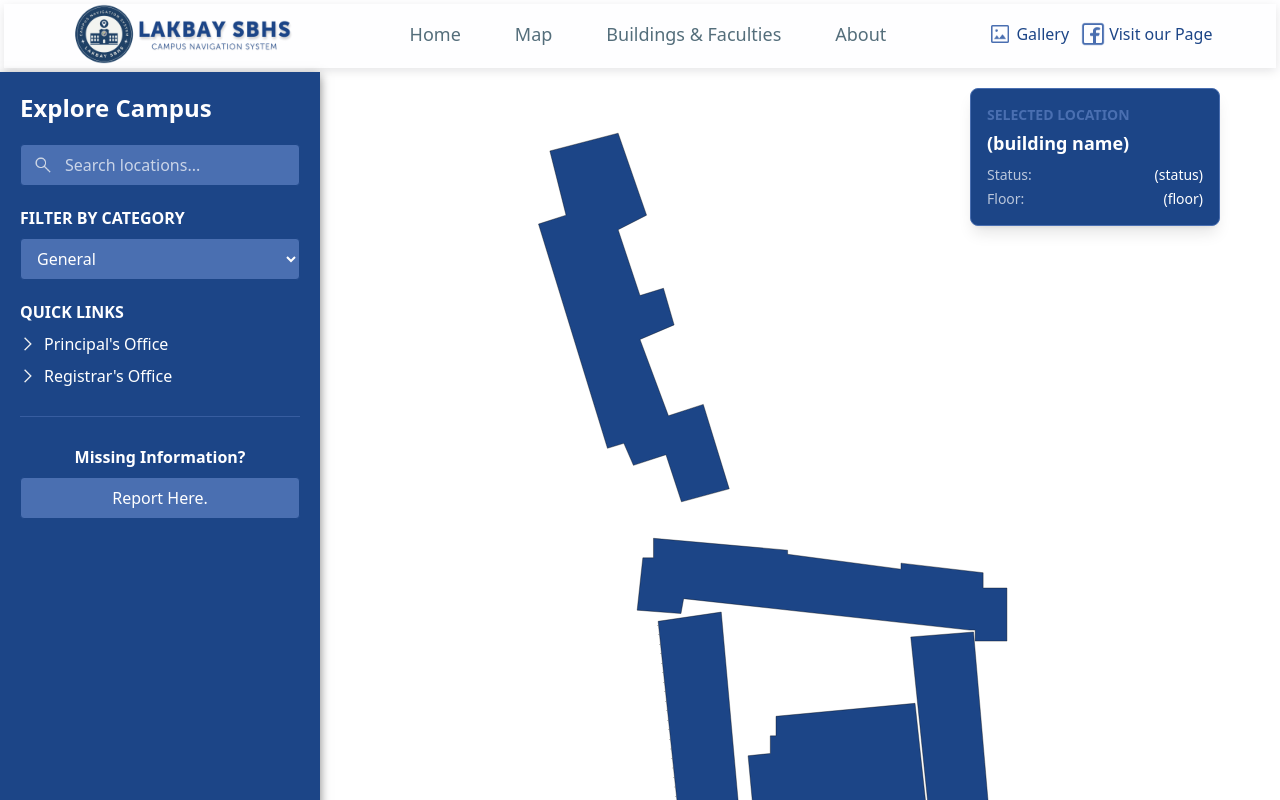
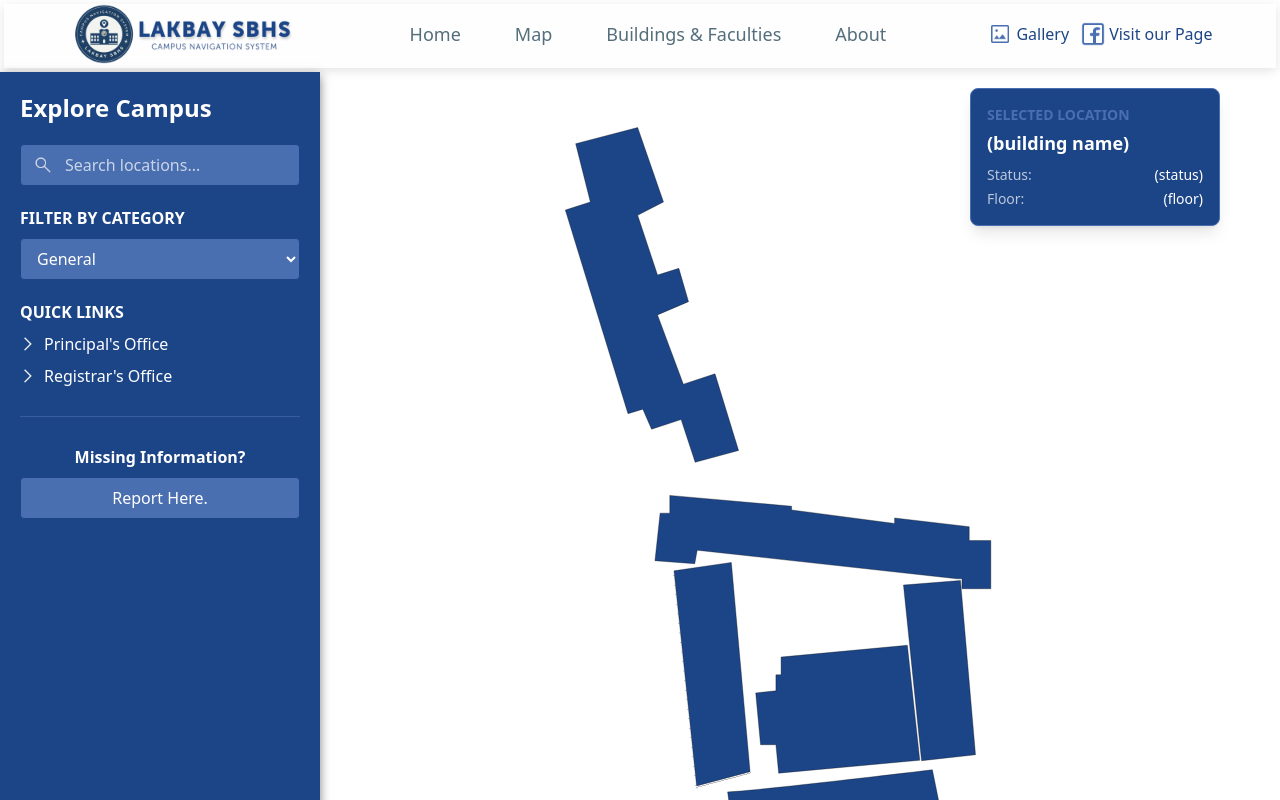
Before and after one commit to Wanji07/LAKBAY-SBHS, a React (Vite) app in the folder web/: page /map in a window 1280 px wide. Shown: the top 800 px of the page. Built offline with nearby package versions, Linux system fonts and the light colour scheme.

Commit message:
Added Basic Map Navigation Functionality

```diff
--- /dev/null
+++ b/web/src/MapCanvas.css
@@ -0,0 +1,3 @@
+#SB1:hover, #SB2:hover, #hb-building:hover, #covered-court:hover, #new-building:hover, #mathay-building:hover {
+    fill: #4a6fb1;
+}
--- a/web/src/MapCanvas.tsx
+++ b/web/src/MapCanvas.tsx
@@ -1,11 +1,86 @@
-import SBHS from './assets/sbhs-frame.svg';
+import './MapCanvas.css';
+import { useEffect } from 'react';
+import { Link } from 'react-router-dom';
 
 
 function MapCanvas() {
+    useEffect(() => {
+        const SB1 = document.getElementById('SB1');
+        const SB2 = document.getElementById('SB2');
+        const hb_building = document.getElementById('hb-building');
+        const covered_court = document.getElementById('covered-court');
+        const new_building = document.getElementById('new-building');
+        const mathay_building = document.getElementById('mathay-building');
+
+        const handleSB1Click = () => {
+            console.log("SB1 Clicked!");
+        };
+
+        const handleSB2Click = () => {
+            console.log("SB2 Clicked!");
+        }
+
+        const handleHBClick = () => {
+            console.log("HB Building Clicked!");
+        }
+
+        const handleNBClick = () => {
+            console.log("New Building Clicked!");
+        }
+
+        const handleCourtClick = () => {
+            console.log("Covered Court Clicked!");
+        }
+
+        const handleMathayClick = () => {
+            console.log("Mathay Building Clicked!")
+        }
+
+        SB1?.addEventListener('click', handleSB1Click);
+        SB2?.addEventListener('click', handleSB2Click);
+        hb_building?.addEventListener('click', handleHBClick);
+        covered_court?.addEventListener('click', handleCourtClick);
+        new_building?.addEventListener('click', handleNBClick);
+        mathay_building?.addEventListener('click', handleMathayClick);
+
+        return () => {
+            SB1?.removeEventListener('click', handleSB1Click);
+            SB2?.removeEventListener('click', handleSB2Click);
+            hb_building?.removeEventListener('click', handleHBClick);
+            covered_court?.removeEventListener('click', handleCourtClick);
+            new_building?.removeEventListener('click', handleNBClick);
+            mathay_building?.removeEventListener('click', handleMathayClick);
+        };
+    }, []);
+
     return(
         <>
             <div id="container">
-                <img src={SBHS} />
+                <svg className="h-screen w-full" viewBox="0 0 2520 2477" fill="none" xmlns="http://www.w3.org/2000/svg">
+                    <g id="sbhs-frame">
+                        <path id="hb-building" d="M971 1172L836.5 1208.5L793 1076L701.5 1106L674.5 1044L628.5 1058L434.5 427.5L512 402.5L466.5 222L658.5 172L738.5 402.5L658.5 443.5L720 628.5L786 608L816 711L720 752L800 966.5L898 934.5L971 1172Z" fill="#1C4587" stroke="black"/>
+                        <path id="covered-court" d="M1102.5 1866.5H1086.5V1916L1024 1922.5L1039 2083H1086.5L1095 2171L1532 2131L1493.5 1775L1102.5 1811.5V1866.5Z" fill="#1C4587" stroke="black"/>
+                        <path id="new-building" d="M835.256 1522.63L842.741 1480.71L1646.65 1569.05H1662.62V1600H1752V1450.76H1685.08V1407.83L1454.03 1380.88V1397.85L1135.16 1355.92V1344.44L757.909 1311V1365.91H727.968L712 1513.15L835.256 1522.63Z" fill="#1C4587" stroke="black"/>
+                        <path id="SB2" d="M1704.5 2114L1537.5 2132.5L1481.5 1588.5L1658 1574.5L1704.5 2114Z" fill="#1C4587" stroke="black"/>
+                        <path id="SB1" d="M1571 2160.5C1385.83 2182.67 999.8 2227.4 937 2229L960.5 2404.5L1606.5 2335.5L1571 2160.5Z" fill="#1C4587" stroke="black" style={{cursor: 'pointer'}}/>
+                        <g id="mathay-building" filter="url(#filter0_d_13_2)">
+                            <path d="M1006.5 2166.5L841 2210.5L771 1544.5L948.5 1518.5L1006.5 2166.5Z" fill="#1C4587"/>
+                            <path d="M1006.5 2166.5L841 2210.5L771 1544.5L948.5 1518.5L1006.5 2166.5Z" stroke="black"/>
+                        </g>
+                    </g>
+                    <defs>
+                        <filter id="filter0_d_13_2" x="766.453" y="1517.93" width="244.583" height="701.205" filterUnits="userSpaceOnUse" colorInterpolationFilters="sRGB">
+                            <feFlood floodOpacity="0" result="BackgroundImageFix"/>
+                            <feColorMatrix in="SourceAlpha" type="matrix" values="0 0 0 0 0 0 0 0 0 0 0 0 0 0 0 0 0 0 127 0" result="hardAlpha"/>
+                            <feOffset dy="4"/>
+                            <feGaussianBlur stdDeviation="2"/>
+                            <feComposite in2="hardAlpha" operator="out"/>
+                            <feColorMatrix type="matrix" values="0 0 0 0 0 0 0 0 0 0 0 0 0 0 0 0 0 0 0.25 0"/>
+                            <feBlend mode="normal" in2="BackgroundImageFix" result="effect1_dropShadow_13_2"/>
+                            <feBlend mode="normal" in="SourceGraphic" in2="effect1_dropShadow_13_2" result="shape"/>
+                        </filter>
+                    </defs>
+                </svg>
             </div>
         </>
     )
```
